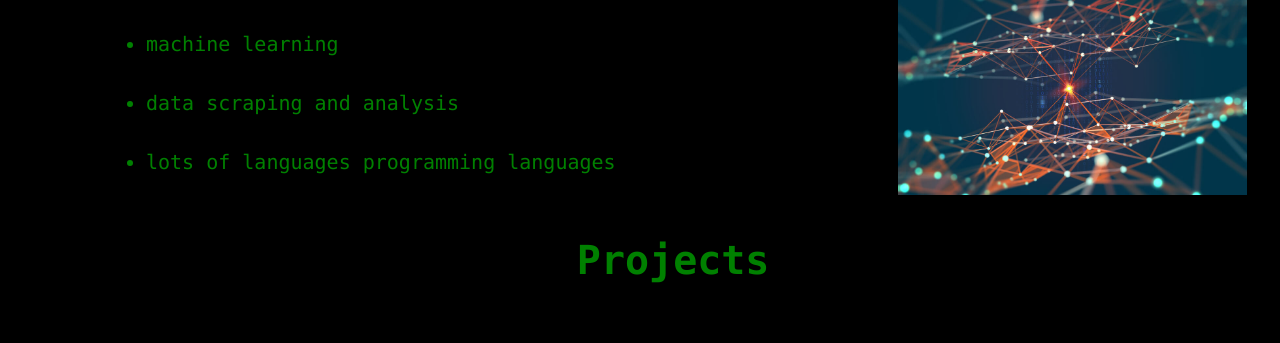
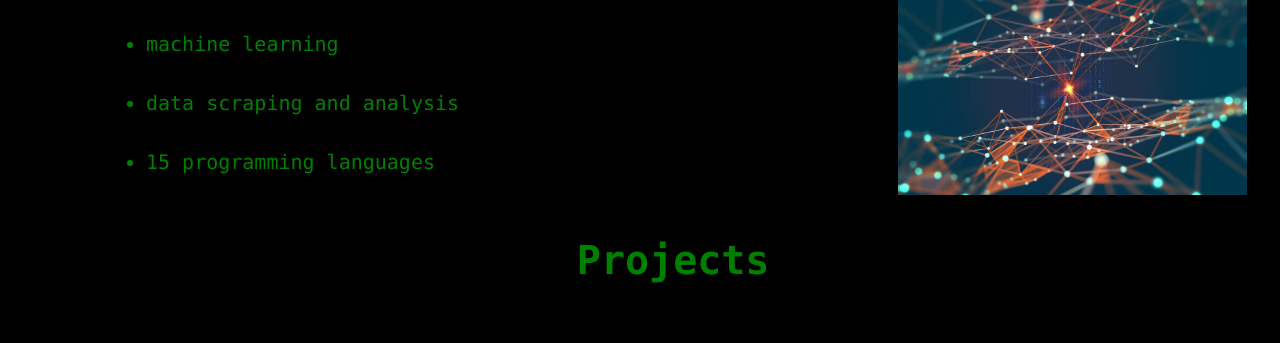
Before and after one commit to Bian-Wesley/bian-wesley.github.io, a plain HTML site: page index.html in a window 1280 px wide. Shown: the part 1012-1355 px from the top of the page. Drawn offline with Linux system fonts and the light colour scheme.

Commit message:
icon and 15 languages

```diff
--- a/index.html
+++ b/index.html
@@ -2,6 +2,7 @@
   <head>
     <title> Bian, Wesley </title>
     <link rel = "stylesheet" href = "index.css"/>
+    <link rel="icon" type="image/x-icon" href="wave.png">
   </head>
   <body>
     <center>
@@ -30,7 +31,7 @@
         <li>Blockchain </li>
         <li>machine learning</li>
         <li>data scraping and analysis</li>
-        <li>lots of languages programming languages</li>
+        <li>15 programming languages</li>
       </ul>
     </div>
       <h2> Projects </h2>
```
Also changed, not shown: wave.png (added).
